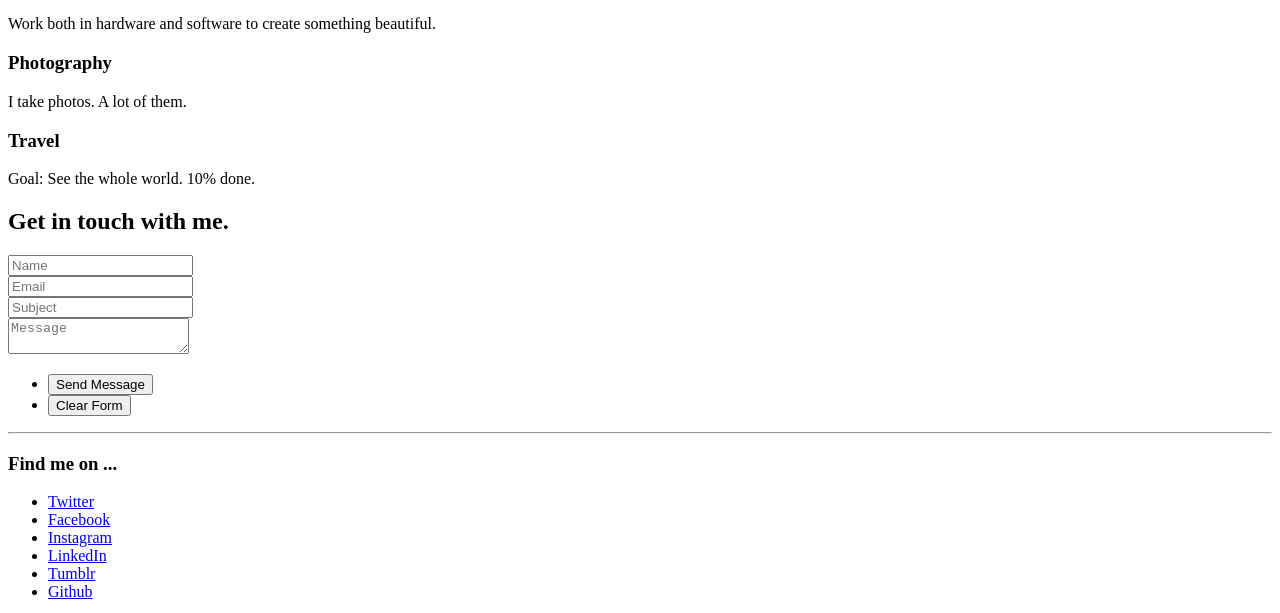
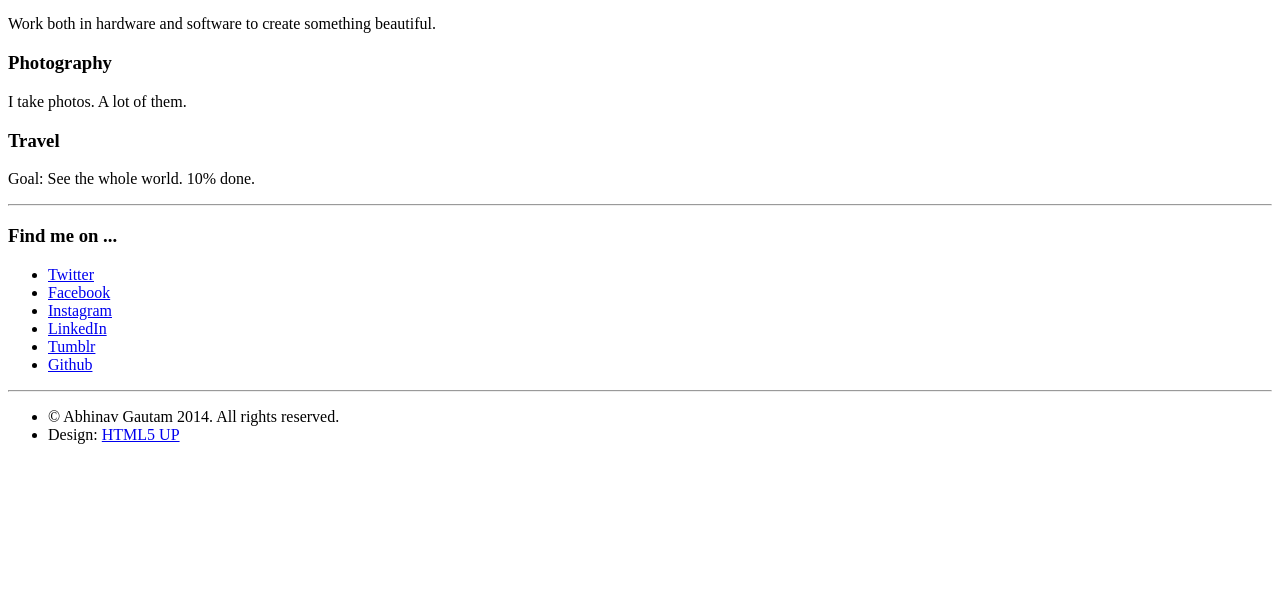
Before and after one commit to abhinavgautam/abhinavgautam.github.io, a plain HTML site: page index.html in a window 1280 px wide. Shown: the part 627-1240 px from the top of the page. After the commit the page ends 1087 px from the top, so only its background shows below. Drawn offline with Linux system fonts and the light colour scheme; a script that the page names is missing; some icons are missing.

Commit message:
Cleaned up and added CNAME file

```diff
--- a/index.html
+++ b/index.html
@@ -90,44 +90,7 @@
 		<!-- Contact -->
 			<div class="wrapper style4">
 				<article id="contact" class="container small">
-					<header>
-						<h2>Get in touch with me.</h2>
-					</header>
 					<div>
-						<div class="row">
-							<div class="12u">
-								<form method="post" action="#">
-									<div>
-										<div class="row">
-											<div class="6u">
-												<input type="text" name="name" id="name" placeholder="Name" />
-											</div>
-											<div class="6u">
-												<input type="text" name="email" id="email" placeholder="Email" />
-											</div>
-										</div>
-										<div class="row">
-											<div class="12u">
-												<input type="text" name="subject" id="subject" placeholder="Subject" />
-											</div>
-										</div>
-										<div class="row">
-											<div class="12u">
-												<textarea name="message" id="message" placeholder="Message"></textarea>
-											</div>
-										</div>
-										<div class="row double">
-											<div class="12u">
-												<ul class="actions">
-													<li><input type="submit" value="Send Message" /></li>
-													<li><input type="reset" value="Clear Form" class="alt" /></li>
-												</ul>
-											</div>
-										</div>
-									</div>
-								</form>
-							</div>
-						</div>
 						<div class="row">
 							<div class="12u">
 								<hr />
```
Also changed, not shown: CNAME.txt (added).
